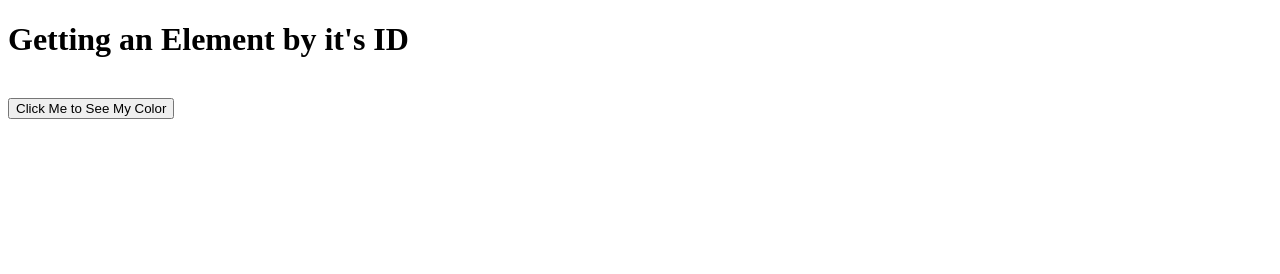
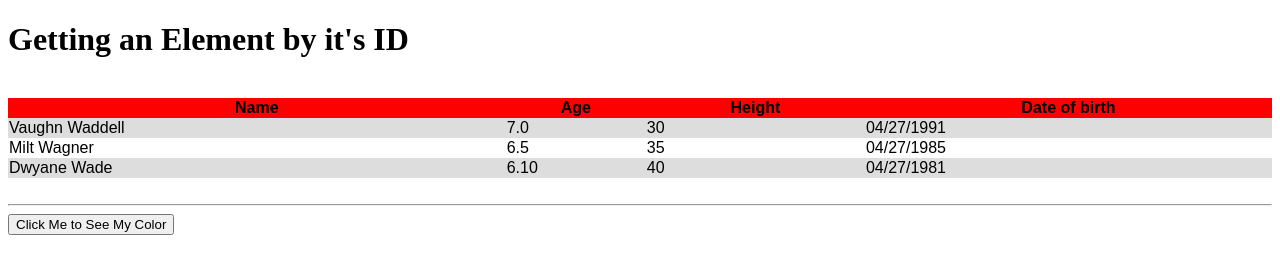
Before and after one commit to elija33/RowanCsAssignment9, a plain HTML site: page index.html in a window 1280 px wide. Drawn offline with Linux system fonts and the light colour scheme.

Commit message:
Update index.html

```diff
--- a/index.html
+++ b/index.html
@@ -4,14 +4,53 @@
     <meta charset="utf-8">
     <title>Document object Model</title>
   </head>
+  <style>
+    table {
+      font-family: arial, sans-serif;
+      border-collapse: collapse;
+      width: 100%;
+    }
+
+    tr:nth-child(even) {
+  background-color: #dddddd;
+}
+  </style>
   <body>
     <h1 id="dom"></h1><br>
+    <table>
+      <tr>
+        <th>Name</th>
+        <th>Age</th>
+        <th>Height</th>
+        <th>Date of birth</th>
+      </tr>
+      <tr>
+        <td>Vaughn Waddell </td>
+        <td>7.0</td>
+        <td>30</td>
+        <td>04/27/1991</td>
+      </tr>
+      <tr>
+        <td>Milt Wagner</td>
+        <td>6.5</td>
+        <td>35</td>
+        <td>04/27/1985</td>
+      </tr>
+      <tr>
+        <td>Dwyane Wade</td>
+        <td>6.10</td>
+        <td>40</td>
+        <td>04/27/1981</td>
+      </tr>
+    </table><br><hr>
+
     <button type="button" onclick="myFunction()">Click Me to See My Color</button>
-    <script>
-document.getElementById("dom").innerHTML = "Getting an Element by it's ID";
-function myFunction(){
-  document.body.style.backgroundColor="DarkGrey";
-}
+      <script>
+          document.getElementById("dom").innerHTML = "Getting an Element by it's ID";
+          document.querySelector("tr").style.backgroundColor="red";
+          function myFunction(){
+            document.body.style.backgroundColor="DarkGrey";
+          }
 </script>
   </body>
 </html>
```
